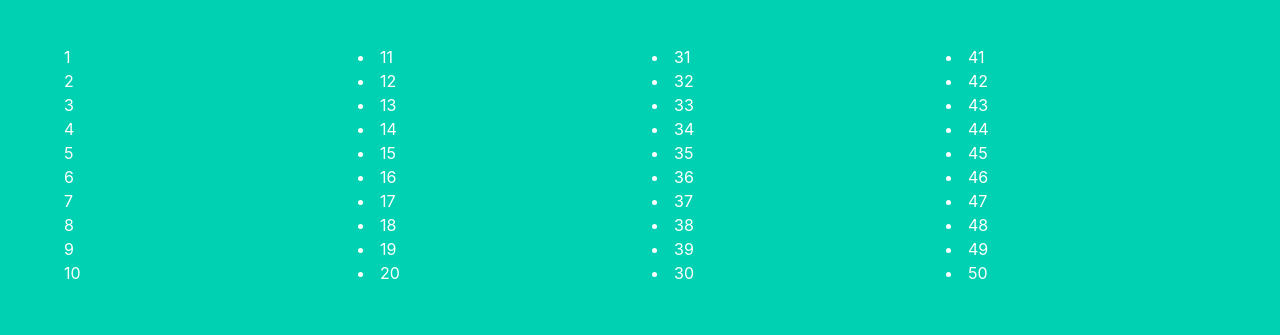
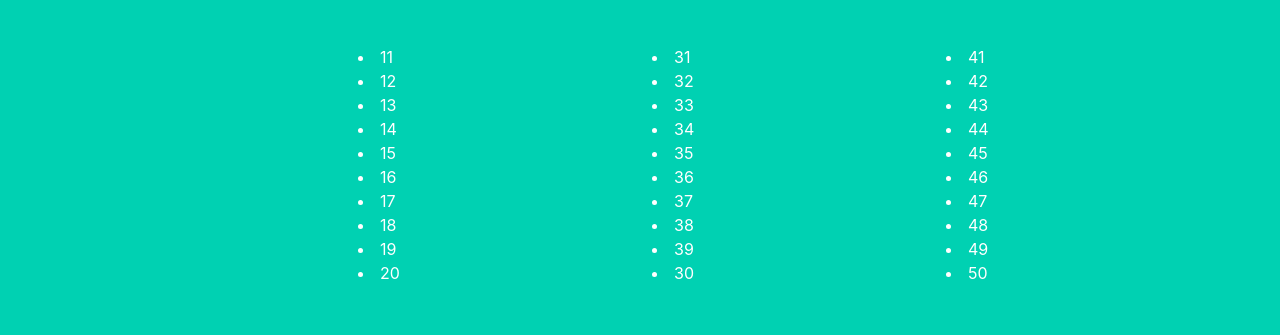
Before and after one commit to jdromero88/friends-game-front-end, a website: page index.html in a window 1280 px wide. Shown: the part 873-1208 px from the top of the page. Drawn offline with Linux system fonts and the light colour scheme.

Commit message:
refactor some code

```diff
--- a/index.html
+++ b/index.html
@@ -32,16 +32,6 @@
           <div class="columns">
             <div class="column">
               <ul id="column-one">
-                <li>1</li>
-                <li>2</li>
-                <li>3</li>
-                <li>4</li>
-                <li>5</li>
-                <li>6</li>
-                <li>7</li>
-                <li>8</li>
-                <li>9</li>
-                <li>10</li>
               </ul>
             </div>
             <div class="column" id="column-two">
```
